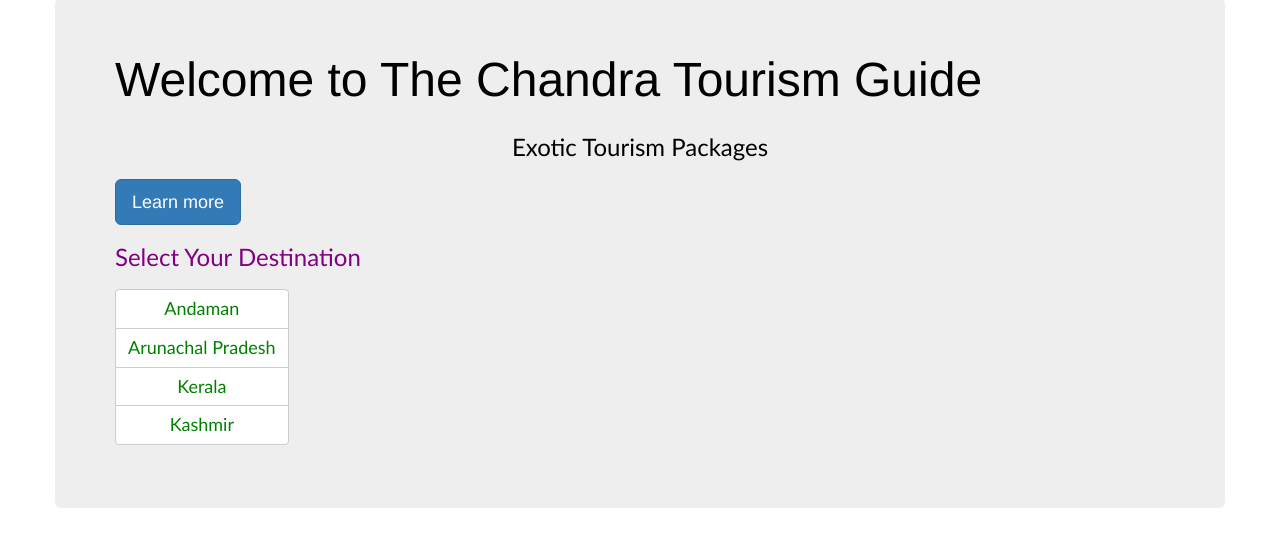
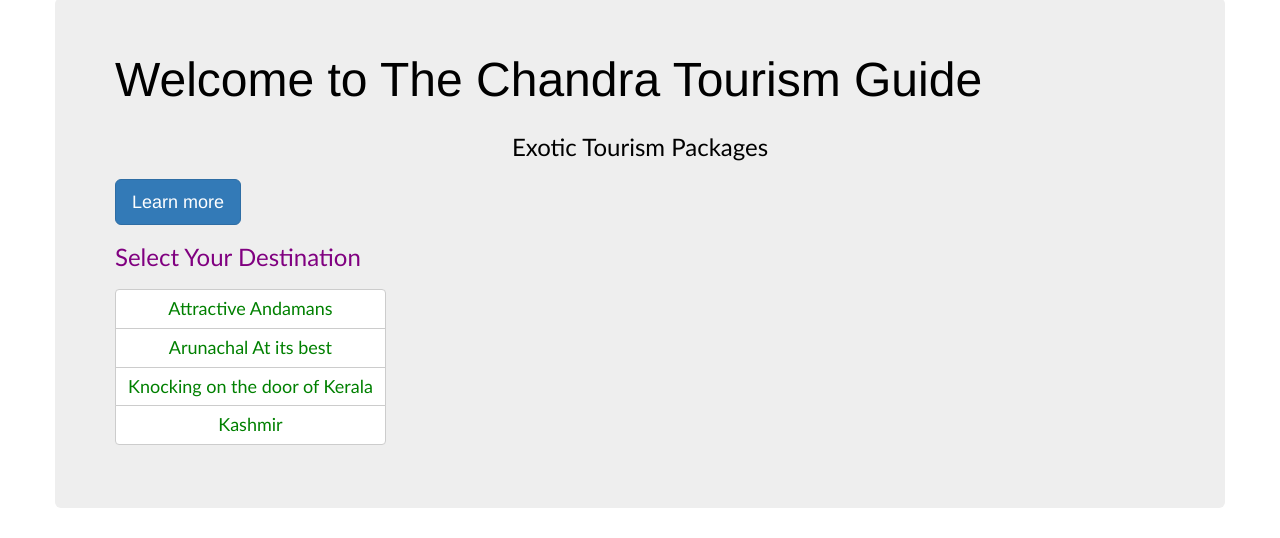
Before and after one commit to Sikkimtravellershubtravels/AndamanToursTravels, a website: page public/index.html in a window 1280 px wide. Shown: the part 752-1290 px from the top of the page. Drawn offline with nearby package versions, Linux system fonts and the light colour scheme.

Commit message:
updated 18/07/2014

```diff
--- a/public/index.html
+++ b/public/index.html
@@ -60,9 +60,9 @@ To change this template use Tools | Templates.
        <p align="left"><font face="calibri" size="5" color="purple">Select Your Destination</font></p>
             <p align="center">
                <div class="btn-group-vertical">
-              <button type="button" class="btn btn-default"><font face="calibri" color="green" size="4">Andaman</font></button>
-              <button type="button" class="btn btn-default"><font face="calibri" color="green" size="4">Arunachal Pradesh</font></button>
-              <button type="button" class="btn btn-default"><font face="calibri" color="green" size="4">Kerala</font></button>
+              <button type="button" class="btn btn-default"><font face="calibri" color="green" size="4">Attractive Andamans</font></button>
+              <button type="button" class="btn btn-default"><font face="calibri" color="green" size="4">Arunachal At its best</font></button>
+              <button type="button" class="btn btn-default"><font face="calibri" color="green" size="4">Knocking on the door of Kerala</font></button>
               <button type="button" class="btn btn-default"><font face="calibri" color="green" size="4">Kashmir</font></button>
 
 </div></p>
```
